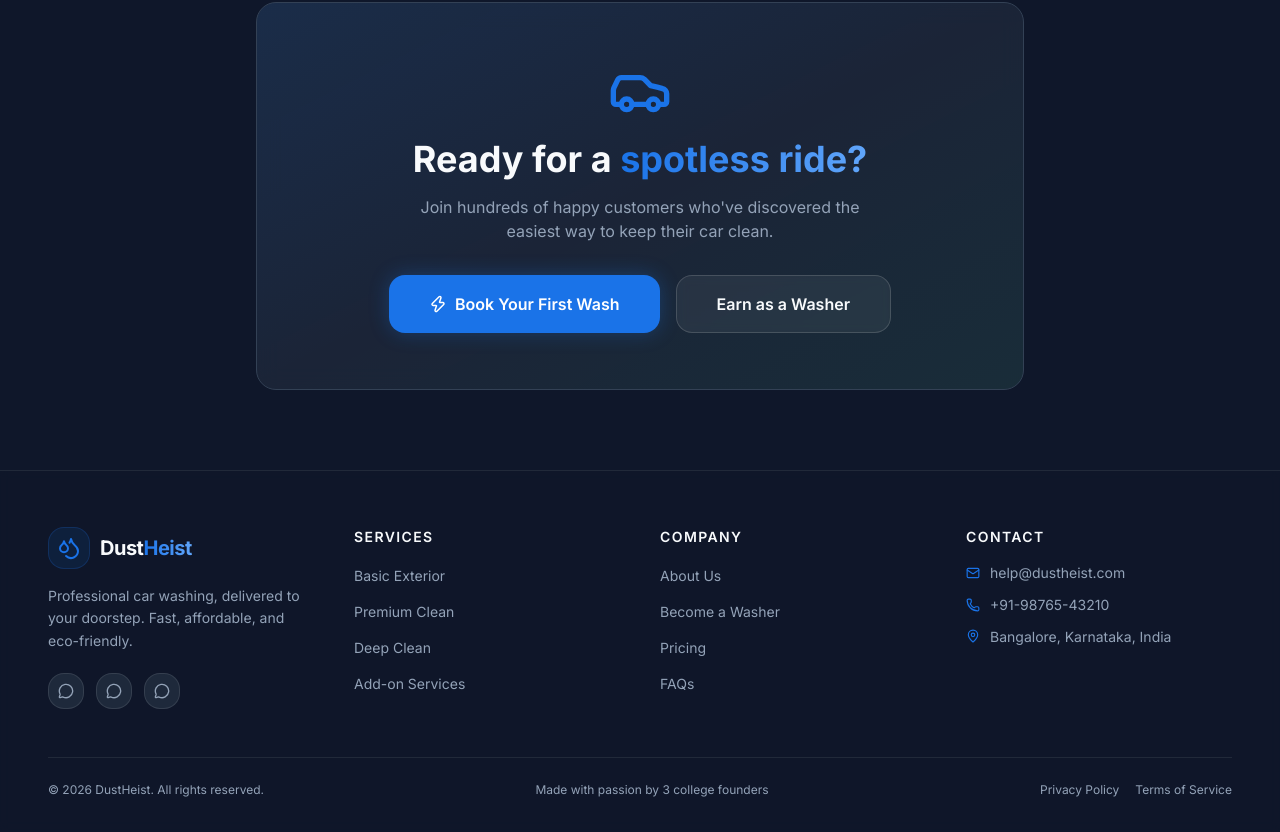
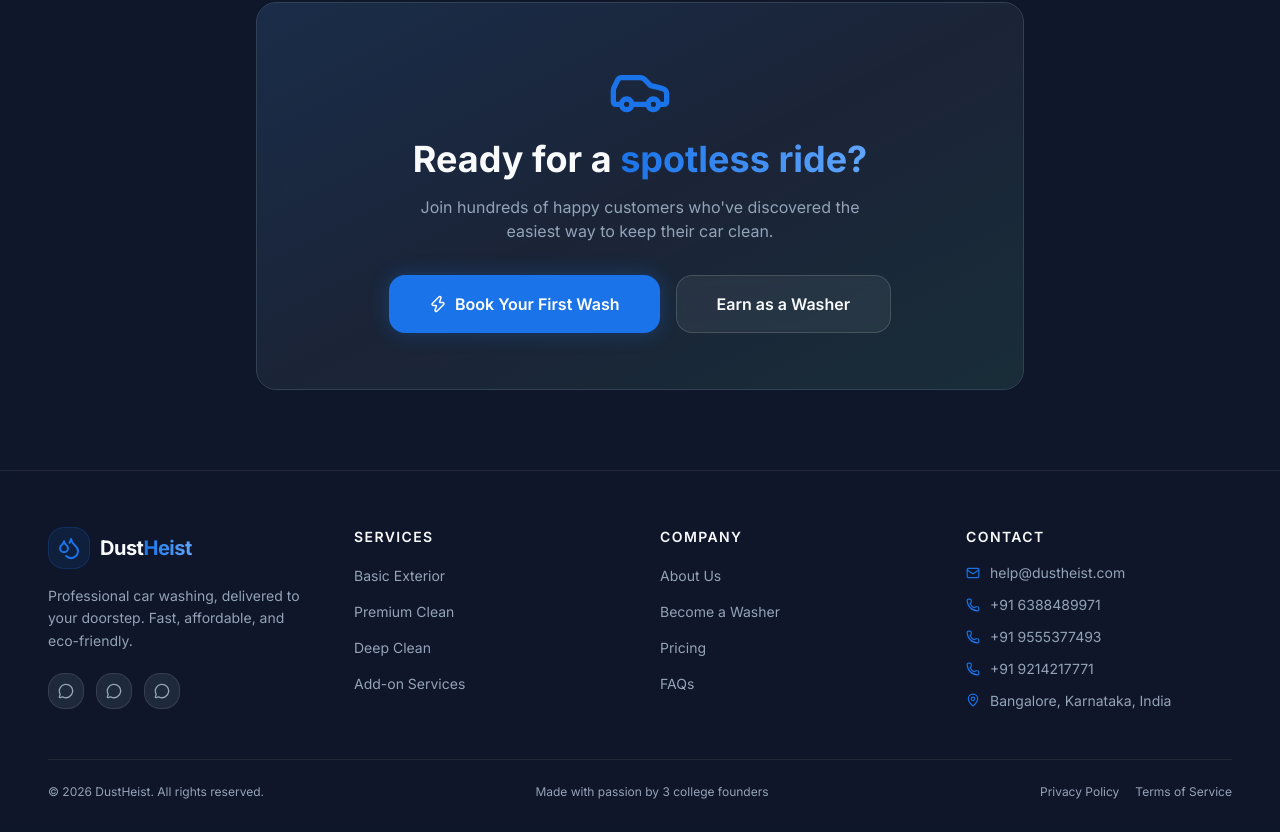
Before and after one commit to dev-vrats/DustHeist, a React (Vite) app: page / in a window 1280 px wide. Shown: the part 2834-3666 px from the top of the page. Built offline with nearby package versions, Linux system fonts and the light colour scheme; no server answers.

Commit message:
Update contact phone numbers

```diff
--- a/src/pages/LandingPage.tsx
+++ b/src/pages/LandingPage.tsx
@@ -572,9 +572,21 @@ export default function LandingPage() {
                   </a>
                 </li>
                 <li>
-                  <a href="tel:+919876543210" className="flex items-center gap-2.5 text-muted text-sm hover:text-primary transition-colors">
+                  <a href="tel:+916388489971" className="flex items-center gap-2.5 text-muted text-sm hover:text-primary transition-colors">
                     <Phone size={14} className="shrink-0 text-primary" />
-                    +91-98765-43210
+                    +91 6388489971
+                  </a>
+                </li>
+                <li>
+                  <a href="tel:+919555377493" className="flex items-center gap-2.5 text-muted text-sm hover:text-primary transition-colors">
+                    <Phone size={14} className="shrink-0 text-primary" />
+                    +91 9555377493
+                  </a>
+                </li>
+                <li>
+                  <a href="tel:+919214217771" className="flex items-center gap-2.5 text-muted text-sm hover:text-primary transition-colors">
+                    <Phone size={14} className="shrink-0 text-primary" />
+                    +91 9214217771
                   </a>
                 </li>
                 <li>
```
